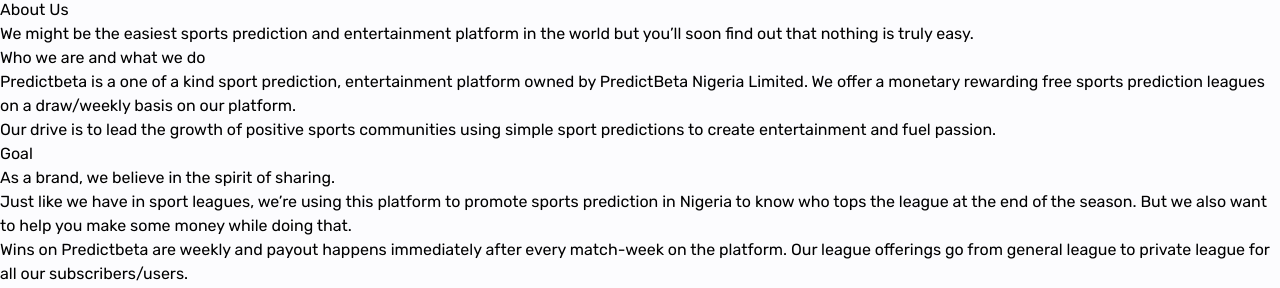
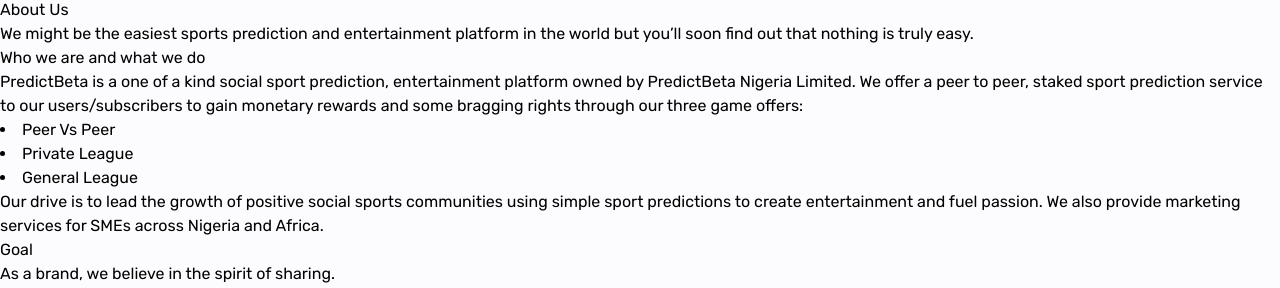
Before and after one commit to predictbetacloud/predictbeta-user-frontend, a React (Vite) app: page /about-us in a window 1280 px wide. Shown: the part 313-601 px from the top of the page. Built offline with nearby package versions, Linux system fonts and the light colour scheme; no server answers.

Commit message:
added more information on about us

```diff
--- a/src/pages/public/AboutPage.tsx
+++ b/src/pages/public/AboutPage.tsx
@@ -18,11 +18,18 @@
 						<h3 className="text-[#212934] font-semibold text-2xl mb-3">
 							Who we are and what we do
 						</h3>
-						<p className="text-[#212934]">
-							Predictbeta is a one of a kind sport prediction, entertainment platform owned by PredictBeta Nigeria Limited. We offer a monetary rewarding free sports prediction leagues on a draw/weekly basis on our platform.
+						<p className="text-[#212934] text-justify ">
+							PredictBeta is a one of a kind social sport prediction, entertainment platform owned by PredictBeta Nigeria Limited. We offer a peer to peer, staked sport prediction service to our users/subscribers to gain monetary rewards and some bragging rights through our three game offers:
 						</p>
-						<p className="text-[#212934] mt-3">
-							Our drive is to lead the growth of positive sports communities using simple sport predictions to create entertainment and fuel passion.
+						{/* <ul> */}
+						<div  className="text-[#212934] pb-6 pt-2 ">
+							<li>Peer Vs Peer</li>
+							<li>Private League </li>
+							<li>General League</li>
+						</div>
+						{/* </ul> */}
+						<p className="text-[#212934] mt-3 text-justify">
+							Our drive is to lead the growth of positive social sports communities using simple sport predictions to create entertainment and fuel passion. We also provide marketing services for SMEs across Nigeria and Africa.
 						</p>
 
 						<h3 className="text-[#212934] font-semibold text-2xl mb-3 mt-8">
@@ -31,14 +38,14 @@
 						<p className="text-[#212934]">
 							As a brand, we believe in the spirit of sharing.
 						</p>
-						<p className="text-[#212934] mt-3">
+						<p className="text-[#212934] mt-3 text-justify">
 							Just like we have in sport leagues, we’re using this platform to
 							promote sports prediction in Nigeria to know who tops the league
 							at the end of the season. But we also want to help you make some
 							money while doing that.
 						</p>
 
-						<p className="text-[#212934] mt-3">
+						<p className="text-[#212934] mt-3 text-justify">
 							Wins on Predictbeta are weekly and payout happens immediately after every match-week on the platform. Our league offerings go from general league to private league for all our subscribers/users.
 
 						</p>
```
